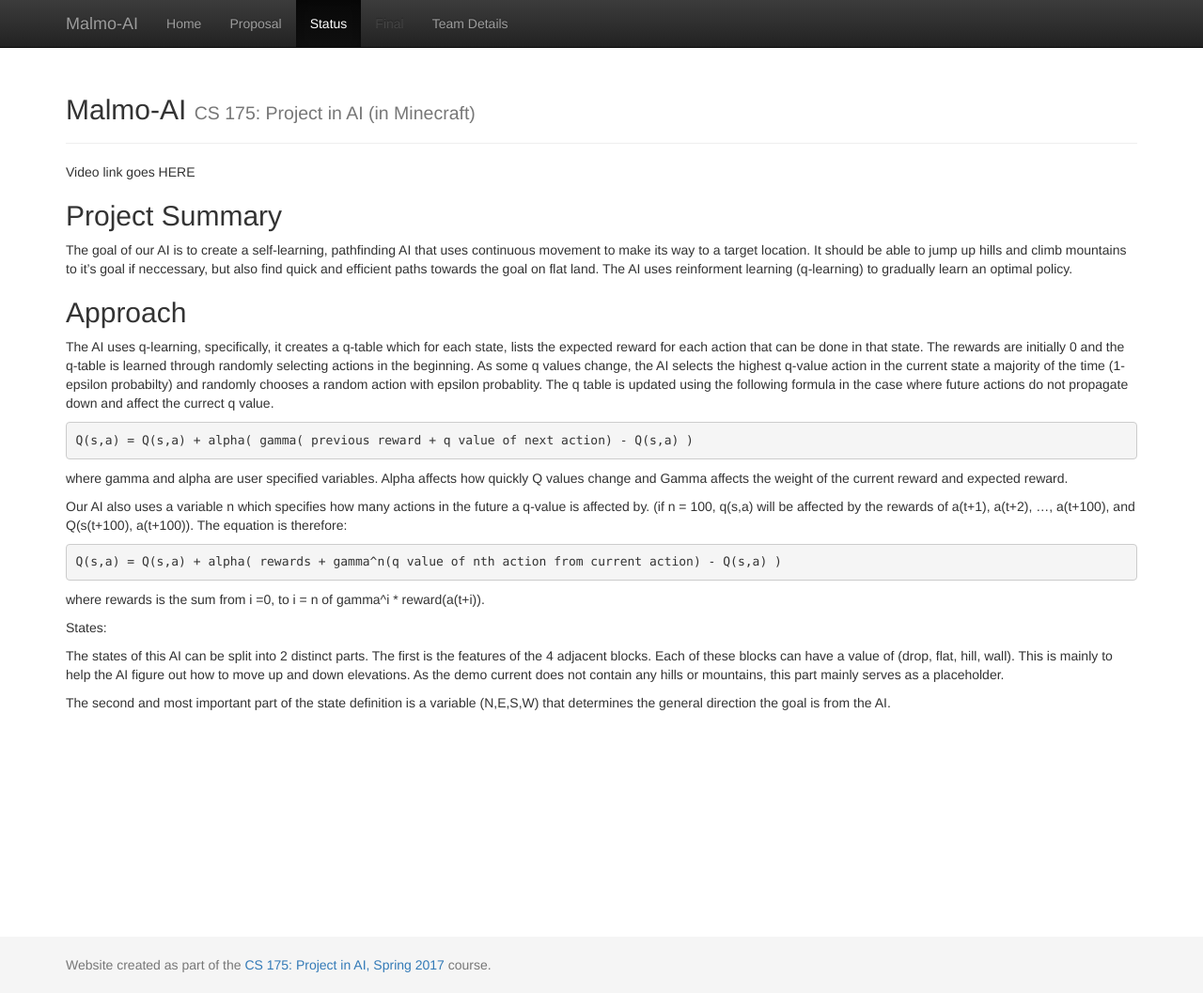
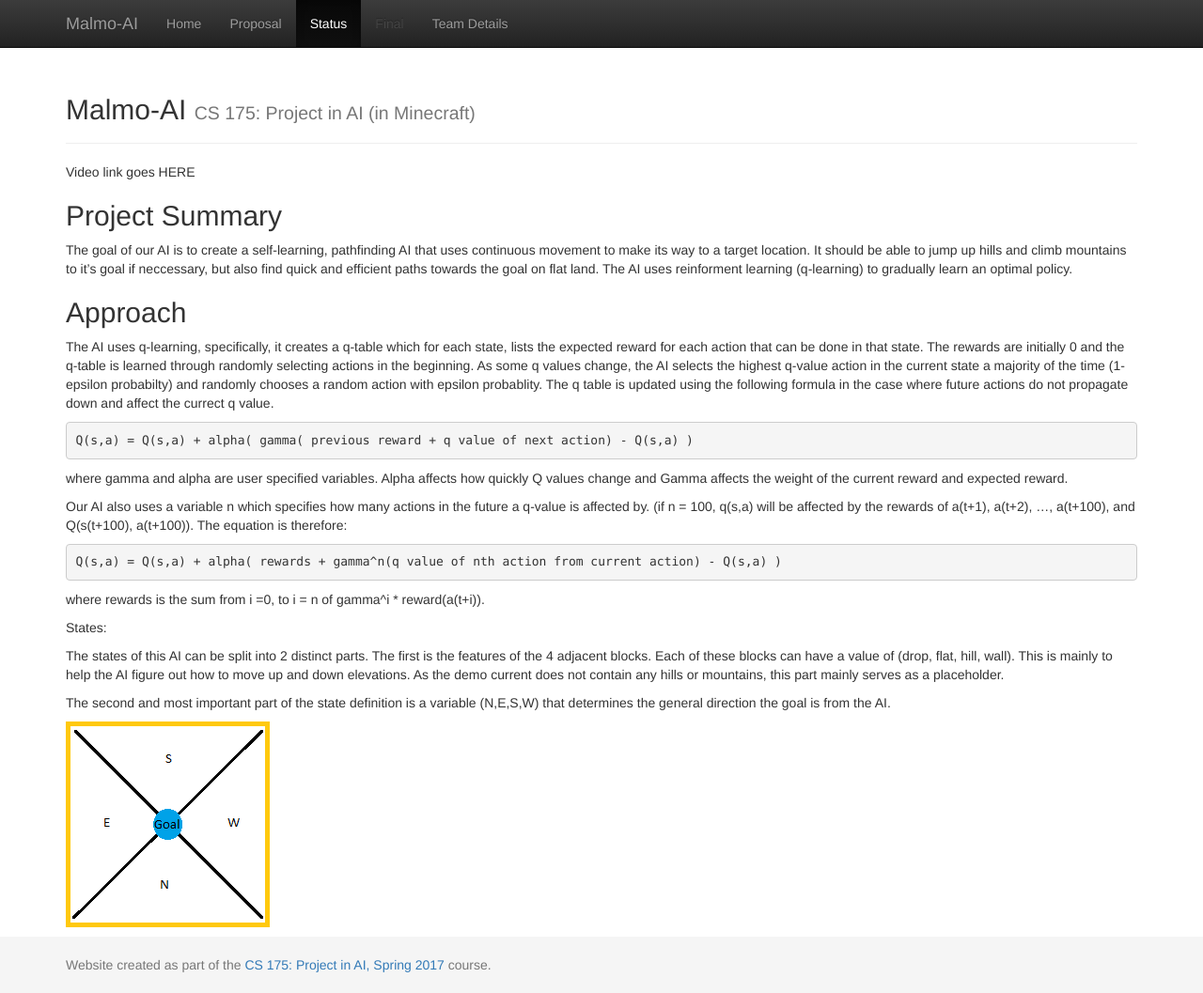
Before and after one commit to ctypewriter/Malmo-AI, a Jekyll site: the page built from docs/status.md, in a window 1280 px wide and 1057 px high. Shown: the whole window at 94% size. Built offline with Jekyll 4.4.1, drawn with Linux system fonts in a browser that asks for light colours.

Commit message:
Update status.md

```diff
--- a/docs/status.md
+++ b/docs/status.md
@@ -28,3 +28,5 @@ States:
   The states of this AI can be split into 2 distinct parts. The first is the features of the 4 adjacent blocks. Each of these blocks can have a value of (drop, flat, hill, wall). This is mainly to help the AI figure out how to move up and down elevations. As the demo current does not contain any hills or mountains, this part mainly serves as a placeholder.
 
   The second and most important part of the state definition is a variable (N,E,S,W) that determines the general direction the goal is from the AI.
+
+ ![State Figure](https://raw.githubusercontent.com/ctypewriter/Malmo-AI/master/docs/StateDemo.PNG)
```
